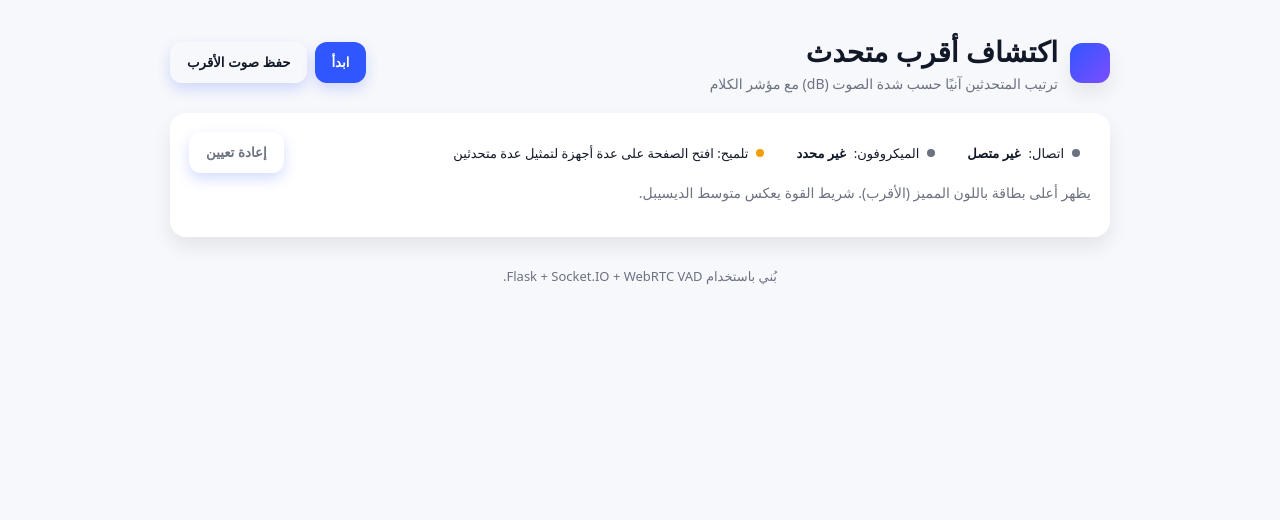
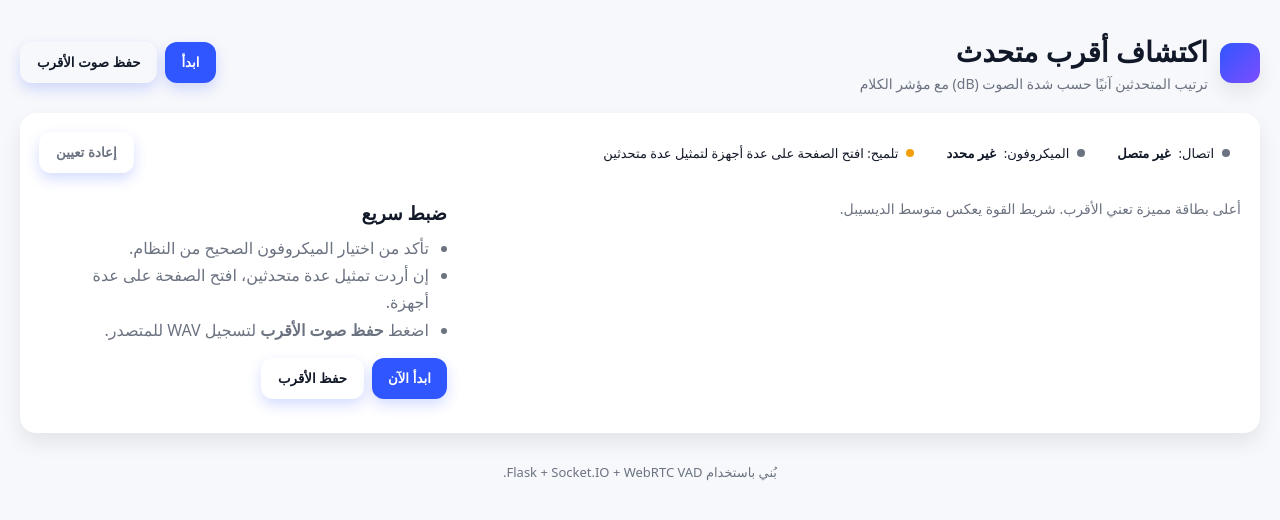
Before and after one commit to jullnar-radwan/closest_speaker_web, a Flask app: page / in a window 1280 px wide. Shown: the top 520 px of the page. Run offline with Flask 3, Linux system fonts and the light colour scheme; some libraries are stand-ins or nearby versions.

Commit message:
Update index.html

```diff
--- a/templates/index.html
+++ b/templates/index.html
@@ -1,114 +1,328 @@
 <!DOCTYPE html>
 <html lang="ar" dir="rtl">
+
 <head>
   <meta charset="utf-8" />
   <title>اكتشاف أقرب متحدث</title>
   <meta name="viewport" content="width=device-width, initial-scale=1" />
   <meta name="color-scheme" content="light dark" />
   <style>
-      :root{
+    :root {
       --bg: #0b0c10;
       --card: #121318;
       --muted: #a2a7b0;
       --text: #e9edf3;
       --accent: #4f7cff;
-        --success:#22c55e;
-        --danger:#ef4444;
-        --warn:#f59e0b;
-        --ring: rgba(79,124,255,.35);
-        --shadow: 0 10px 25px rgba(0,0,0,.25);
+      --success: #22c55e;
+      --danger: #ef4444;
+      --warn: #f59e0b;
+      --ring: rgba(79, 124, 255, .35);
+      --shadow: 0 10px 25px rgba(0, 0, 0, .25)
     }
-      @media (prefers-color-scheme: light){
-        :root{
-          --bg:#f7f8fb; --card:#ffffff; --muted:#6b7280; --text:#111827;
-          --accent:#3056ff; --ring: rgba(48,86,255,.2); --shadow:0 10px 20px rgba(0,0,0,.08);
+
+    @media (prefers-color-scheme: light) {
+      :root {
+        --bg: #f7f8fb;
+        --card: #ffffff;
+        --muted: #6b7280;
+        --text: #111827;
+        --accent: #3056ff;
+        --ring: rgba(48, 86, 255, .2);
+        --shadow: 0 10px 20px rgba(0, 0, 0, .08)
       }
     }
-      *{box-sizing: border-box}
-      html,body{margin:0; padding:0; background:var(--bg); color:var(--text); font-family: "Tajawal", system-ui, -apple-system, Segoe UI, Roboto, Arial}
-      a{color:inherit}
-      .container{max-width: 980px; margin: 32px auto; padding: 0 20px}
-      header{
-        display:flex; align-items:center; justify-content:space-between; gap:12px; margin-bottom:20px
+
+    * {
+      box-sizing: border-box
     }
-      .brand{
-        display:flex; align-items:center; gap:12px
+
+    html,
+    body {
+      margin: 0;
+      padding: 0;
+      background: var(--bg);
+      color: var(--text);
+      font-family: "Tajawal", system-ui, -apple-system, Segoe UI, Roboto, Arial
     }
-      .logo{
-        width:40px; height:40px; border-radius:12px; background:linear-gradient(135deg,var(--accent),#7c4dff);
-        box-shadow: var(--shadow);
+
+    .container {
+      max-width: 1280px;
+      margin: 32px auto;
+      padding: 0 20px
     }
-      h1{font-size: clamp(22px, 3vw, 28px); margin:0}
-      .sub{color:var(--muted); margin-top:4px; font-size:14px}
-      .panel{
-        background:var(--card); border:1px solid rgba(255,255,255,.06); border-radius:16px; padding:18px; box-shadow: var(--shadow)
+
+    header {
+      display: flex;
+      align-items: center;
+      justify-content: space-between;
+      gap: 12px;
+      margin-bottom: 20px
     }
-      .toolbar{
-        display:flex; flex-wrap:wrap; gap:10px; align-items:center; justify-content:space-between
+
+    .brand {
+      display: flex;
+      align-items: center;
+      gap: 12px
     }
-      .actions{display:flex; gap:10px; flex-wrap:wrap}
-      button{
-        appearance:none; border:none; border-radius:12px; padding:12px 16px; font-weight:600; cursor:pointer;
-        background:var(--accent); color:white; transition: transform .06s ease, box-shadow .2s ease;
-        box-shadow: 0 6px 14px var(--ring);
+
+    .logo {
+      width: 40px;
+      height: 40px;
+      border-radius: 12px;
+      background: linear-gradient(135deg, var(--accent), #7c4dff);
+      box-shadow: var(--shadow)
     }
-      button.secondary{background:transparent; color:var(--text); border:1px solid rgba(255,255,255,.12)}
-      button.ghost{background:transparent; color:var(--muted); border:1px dashed rgba(255,255,255,.15)}
-      button:active{transform: translateY(1px)}
-      .statuses{display:flex; gap:10px; flex-wrap:wrap}
-      .badge{
-        display:inline-flex; align-items:center; gap:8px; padding:8px 10px; border-radius:999px; font-size:13px;
-        background:rgba(255,255,255,.06); border:1px solid rgba(255,255,255,.08)
+
+    h1 {
+      font-size: clamp(22px, 3vw, 28px);
+      margin: 0
     }
-      .dot{
-        width:8px; height:8px; border-radius:50%; background:var(--muted)
+
+    .sub {
+      color: var(--muted);
+      margin-top: 4px;
+      font-size: 14px
     }
-      .dot.ok{background:var(--success)}
-      .dot.err{background:var(--danger)}
-      .dot.warn{background:var(--warn)}
-      .hint{color:var(--muted); font-size: 14px; margin-top:10px}
-      .grid{display:grid; grid-template-columns: repeat(auto-fill, minmax(260px,1fr)); gap:14px; margin-top:16px}
-      .card{
-        background:linear-gradient(180deg, rgba(255,255,255,.02), rgba(255,255,255,.005));
-        border:1px solid rgba(255,255,255,.08); border-radius:14px; padding:14px; position:relative; overflow:hidden
+
+    .panel {
+      background: var(--card);
+      border: 1px solid rgba(255, 255, 255, .06);
+      border-radius: 16px;
+      padding: 18px;
+      box-shadow: var(--shadow)
     }
-      .card.top{outline: 2px solid var(--accent); box-shadow: 0 0 0 6px var(--ring)}
-      .card header{display:flex; align-items:center; justify-content:space-between}
-      .avatar{
-        width:42px; height:42px; border-radius:12px; background: radial-gradient(120px 80px at 30% 20%, #ffffff22, transparent), linear-gradient(135deg,#2dd4bf33,#60a5fa33);
-        display:flex; align-items:center; justify-content:center; font-weight:700
+
+    .toolbar {
+      display: flex;
+      flex-wrap: wrap;
+      gap: 10px;
+      align-items: center;
+      justify-content: space-between
     }
-      .rank{
-        position:absolute; top:10px; left:10px; background:rgba(0,0,0,.35); color:#fff; padding:4px 10px; border-radius:999px; font-size:12px
+
+    .actions {
+      display: flex;
+      gap: 10px;
+      flex-wrap: wrap
     }
-      .db{
-        display:inline-flex; align-items:center; gap:6px; background: rgba(79,124,255,.14);
-        color: var(--text); border:1px solid var(--ring); padding:6px 10px; border-radius:999px; font-weight:700; font-variant-numeric: tabular-nums
+
+    button {
+      appearance: none;
+      border: none;
+      border-radius: 12px;
+      padding: 12px 16px;
+      font-weight: 600;
+      cursor: pointer;
+      background: var(--accent);
+      color: #fff;
+      transition: transform .06s ease, box-shadow .2s ease;
+      box-shadow: 0 6px 14px var(--ring)
     }
-      .speech{
-        display:inline-flex; align-items:center; gap:6px; padding:5px 8px; border-radius:999px; border:1px solid rgba(255,255,255,.12)
+
+    button.secondary {
+      background: transparent;
+      color: var(--text);
+      border: 1px solid rgba(255, 255, 255, .12)
     }
-      .speech .blip{
-        width:10px; height:10px; border-radius:50%; background: var(--success); box-shadow: 0 0 0 0 rgba(34,197,94,.7);
-        animation: pulse 1.6s infinite;
+
+    button.ghost {
+      background: transparent;
+      color: var(--muted);
+      border: 1px dashed rgba(255, 255, 255, .15)
     }
-      @keyframes pulse{
-        0%{box-shadow: 0 0 0 0 rgba(34,197,94,.7)}
-        70%{box-shadow: 0 0 0 10px rgba(34,197,94,0)}
-        100%{box-shadow: 0 0 0 0 rgba(34,197,94,0)}
+
+    button:active {
+      transform: translateY(1px)
     }
-      .meter{
-        height:8px; background:rgba(255,255,255,.06); border-radius:999px; overflow:hidden; margin-top:10px
+
+    .statuses {
+      display: flex;
+      gap: 10px;
+      flex-wrap: wrap
     }
-      .bar{
-        height:100%; width:12%; background: linear-gradient(90deg,#60a5fa,#4f46e5); transition: width .25s ease
+
+    .badge {
+      display: inline-flex;
+      align-items: center;
+      gap: 8px;
+      padding: 8px 10px;
+      border-radius: 999px;
+      font-size: 13px;
+      background: rgba(255, 255, 255, .06);
+      border: 1px solid rgba(255, 255, 255, .08)
     }
-      footer{margin:30px 0 10px; color:var(--muted); font-size:13px; text-align:center}
-      .spacer{height:6px}
-      .btns{display:flex; gap:8px; flex-wrap:wrap}
-      .kbd{font-family: ui-monospace, Menlo, Consolas, monospace; padding:2px 6px; border:1px solid rgba(255,255,255,.2); border-radius:6px; font-size:12px}
+
+    .dot {
+      width: 8px;
+      height: 8px;
+      border-radius: 50%;
+      background: var(--muted)
+    }
+
+    .dot.ok {
+      background: var(--success)
+    }
+
+    .dot.err {
+      background: var(--danger)
+    }
+
+    .dot.warn {
+      background: var(--warn)
+    }
+
+    .hint {
+      color: var(--muted);
+      font-size: 14px
+    }
+
+    /* === two-column layout: right column is bigger === */
+    .split {
+      display: grid;
+      grid-template-columns: 1.8fr 1fr;
+      gap: 18px;
+      margin-top: 12px
+    }
+
+    /* put the main cards first in markup so they render on the visually-right side in RTL */
+    @media (max-width: 900px) {
+      .split {
+        grid-template-columns: 1fr
+      }
+    }
+
+    /* Cards grid inside the main (right) column */
+    .grid {
+      display: grid;
+      grid-template-columns: repeat(auto-fill, minmax(300px, 1fr));
+      gap: 14px
+    }
+
+    .card {
+      background: linear-gradient(180deg, rgba(255, 255, 255, .02), rgba(255, 255, 255, .005));
+      border: 1px solid rgba(255, 255, 255, .08);
+      border-radius: 14px;
+      padding: 14px;
+      position: relative;
+      overflow: hidden
+    }
+
+    .card.top {
+      outline: 2px solid var(--accent);
+      box-shadow: 0 0 0 6px var(--ring)
+    }
+
+    .card header {
+      display: flex;
+      align-items: center;
+      justify-content: space-between;
+      gap: 12px
+    }
+
+    .avatar {
+      width: 48px;
+      height: 48px;
+      border-radius: 12px;
+      background: radial-gradient(120px 80px at 30% 20%, #ffffff22, transparent), linear-gradient(135deg, #2dd4bf33, #60a5fa33);
+      display: flex;
+      align-items: center;
+      justify-content: center;
+      font-weight: 700
+    }
+
+    .rank {
+      position: absolute;
+      top: 10px;
+      left: 10px;
+      background: rgba(0, 0, 0, .35);
+      color: #fff;
+      padding: 4px 10px;
+      border-radius: 999px;
+      font-size: 12px
+    }
+
+    .db {
+      display: inline-flex;
+      align-items: center;
+      gap: 6px;
+      background: rgba(79, 124, 255, .14);
+      color: var(--text);
+      border: 1px solid var(--ring);
+      padding: 6px 10px;
+      border-radius: 999px;
+      font-weight: 700;
+      font-variant-numeric: tabular-nums
+    }
+
+    .speech {
+      display: inline-flex;
+      align-items: center;
+      gap: 6px;
+      padding: 5px 8px;
+      border-radius: 999px;
+      border: 1px solid rgba(255, 255, 255, .12)
+    }
+
+    .speech .blip {
+      width: 10px;
+      height: 10px;
+      border-radius: 50%;
+      background: var(--success);
+      box-shadow: 0 0 0 0 rgba(34, 197, 94, .7);
+      animation: pulse 1.6s infinite
+    }
+
+    @keyframes pulse {
+      0% {
+        box-shadow: 0 0 0 0 rgba(34, 197, 94, .7)
+      }
+
+      70% {
+        box-shadow: 0 0 0 10px rgba(34, 197, 94, 0)
+      }
+
+      100% {
+        box-shadow: 0 0 0 0 rgba(34, 197, 94, 0)
+      }
+    }
+
+    .meter {
+      height: 10px;
+      background: rgba(255, 255, 255, .06);
+      border-radius: 999px;
+      overflow: hidden;
+      margin-top: 10px
+    }
+
+    .bar {
+      height: 100%;
+      width: 12%;
+      background: linear-gradient(90deg, #60a5fa, #4f46e5);
+      transition: width .25s ease
+    }
+
+    footer {
+      margin: 30px 0 10px;
+      color: var(--muted);
+      font-size: 13px;
+      text-align: center
+    }
+
+    .side-box {
+      background: rgba(255, 255, 255, .03);
+      border: 1px solid rgba(255, 255, 255, .06);
+      border-radius: 12px;
+      padding: 14px
+    }
+
+    .btns {
+      display: flex;
+      gap: 8px;
+      flex-wrap: wrap
+    }
   </style>
 </head>
+
 <body>
   <div class="container">
     <header>
@@ -128,8 +342,10 @@
     <div class="panel">
       <div class="toolbar">
         <div class="statuses">
-            <span class="badge" id="connBadge"><span class="dot" id="connDot"></span> اتصال: <strong id="connTxt">غير متصل</strong></span>
-            <span class="badge" id="micBadge"><span class="dot" id="micDot"></span> الميكروفون: <strong id="micTxt">غير محدد</strong></span>
+          <span class="badge" id="connBadge"><span class="dot" id="connDot"></span> اتصال: <strong id="connTxt">غير
+              متصل</strong></span>
+          <span class="badge" id="micBadge"><span class="dot" id="micDot"></span> الميكروفون: <strong id="micTxt">غير
+              محدد</strong></span>
           <span class="badge"><span class="dot warn"></span> تلميح: افتح الصفحة على عدة أجهزة لتمثيل عدة متحدثين</span>
         </div>
         <div class="actions">
@@ -137,9 +353,28 @@
         </div>
       </div>
 
-        <p class="hint">يظهر أعلى بطاقة باللون المميز (الأقرب). شريط القوة يعكس متوسط الديسيبل.</p>
+      <!-- split layout: main (cards) on the visually-right, side (hint/help) on the left -->
+      <div class="split">
+        <!-- MAIN (wider, right in RTL) -->
+        <div>
+          <p class="hint">أعلى بطاقة مميزة تعني الأقرب. شريط القوة يعكس متوسط الديسيبل.</p>
+          <div id="cards" class="grid" aria-live="polite" aria-busy="false"></div>
+        </div>
 
-        <div id="cards" class="grid" aria-live="polite" aria-busy="false"></div>
+        <!-- SIDE (narrower, left in RTL) -->
+        <aside class="side-box">
+          <h3 style="margin:0 0 10px">ضبط سريع</h3>
+          <ul style="margin:0 0 14px 0; padding:0 18px; color:var(--muted); line-height:1.7">
+            <li>تأكد من اختيار الميكروفون الصحيح من النظام.</li>
+            <li>إن أردت تمثيل عدة متحدثين، افتح الصفحة على عدة أجهزة.</li>
+            <li>اضغط <strong>حفظ صوت الأقرب</strong> لتسجيل WAV للمتصدر.</li>
+          </ul>
+          <div class="btns">
+            <button id="startBtn2">ابدأ الآن</button>
+            <button class="secondary" id="saveTopBtn2">حفظ الأقرب</button>
+          </div>
+        </aside>
+      </div>
     </div>
 
     <footer>بُني باستخدام Flask + Socket.IO + WebRTC VAD.</footer>
@@ -149,54 +384,59 @@
   <script src="/static/client.js"></script>
 
   <script>
-      // تحسينات واجهة (بدون تعديل جوهري في client.js)
+    // keep existing hooks; mirror to side buttons for convenience
     const connDot = document.getElementById('connDot');
     const connTxt = document.getElementById('connTxt');
-      const micDot  = document.getElementById('micDot');
-      const micTxt  = document.getElementById('micTxt');
+    const micDot = document.getElementById('micDot');
+    const micTxt = document.getElementById('micTxt');
     const cardsEl = document.getElementById('cards');
     const clearBtn = document.getElementById('clearBtn');
 
-      // سيتم استدعاؤها من client.js عند تغيّر الحالة
-      window.uiSetConnection = function(ok){
+    (function mirrorButtons() {
+      const b1 = document.getElementById('startBtn');
+      const b2 = document.getElementById('startBtn2');
+      if (b1 && b2) b2.onclick = () => b1.click();
+      const s1 = document.getElementById('saveTopBtn');
+      const s2 = document.getElementById('saveTopBtn2');
+      if (s1 && s2) s2.onclick = () => s1.click();
+    })();
+
+    // called from client.js
+    window.uiSetConnection = function (ok) {
       connDot.className = 'dot ' + (ok ? 'ok' : 'err');
       connTxt.textContent = ok ? 'متصل' : 'غير متصل';
     }
-      window.uiSetMic = function(ok, label){
+    window.uiSetMic = function (ok, label) {
       micDot.className = 'dot ' + (ok ? 'ok' : 'err');
       micTxt.textContent = ok ? (label || 'مُفعّل') : 'غير متاح';
     }
 
-      // دالة عرض البطاقات — يمكن استخدامها مباشرة من client.js
-      window.uiRenderRanking = function(list){
+    // render speakers ranking
+    window.uiRenderRanking = function (list) {
       cardsEl.innerHTML = '';
       list.forEach((s, idx) => {
         const card = document.createElement('div');
         card.className = 'card' + (idx === 0 ? ' top' : '');
-          card.setAttribute('role','group');
+        card.setAttribute('role', 'group');
         card.setAttribute('aria-label', `متحدث ${s.id} بمتوسط ${s.avg_db} ديسيبل`);
 
         const header = document.createElement('header');
 
         const left = document.createElement('div');
-          left.style.display = 'flex';
-          left.style.alignItems = 'center';
-          left.style.gap = '10px';
+        left.style.display = 'flex'; left.style.alignItems = 'center'; left.style.gap = '10px';
 
         const avatar = document.createElement('div');
         avatar.className = 'avatar';
-          avatar.textContent = s.id.slice(0,4);
+        avatar.textContent = s.id.slice(0, 4);
         left.appendChild(avatar);
 
         const txt = document.createElement('div');
-          txt.innerHTML = `<div style="font-weight:700">متحدث ${s.id.slice(0,8)}</div>
-                           <div class="sub" style="font-size:12px">الترتيب #${idx+1}</div>`;
+        txt.innerHTML = `<div style="font-weight:700">متحدث ${s.id.slice(0, 8)}</div>
+                           <div class="sub" style="font-size:12px">الترتيب #${idx + 1}</div>`;
         left.appendChild(txt);
 
         const right = document.createElement('div');
-          right.style.display = 'flex';
-          right.style.gap = '8px';
-          right.style.alignItems = 'center';
+        right.style.display = 'flex'; right.style.gap = '8px'; right.style.alignItems = 'center'; right.style.flexWrap = 'wrap';
 
         const db = document.createElement('span');
         db.className = 'db';
@@ -205,9 +445,9 @@
 
         const speech = document.createElement('span');
         speech.className = 'speech';
-          if(s.speech){
+        if (s.speech) {
           speech.innerHTML = `<span class="blip" aria-hidden="true"></span> <strong>يتكلم الآن</strong>`;
-          }else{
+        } else {
           speech.innerHTML = `<span class="dot"></span> صامت`;
         }
         right.appendChild(speech);
@@ -219,13 +459,15 @@
         meter.className = 'meter';
         const bar = document.createElement('div');
         bar.className = 'bar';
-          const pct = Math.max(0, Math.min(100, (s.avg_db + 60) * 1.2)); // خريطة تقريبية
+
+        // dB → %
+        const pct = Math.max(0, Math.min(100, (Number(s.avg_db) + 60) * 1.2));
         bar.style.width = pct + '%';
         meter.appendChild(bar);
 
         const rank = document.createElement('div');
         rank.className = 'rank';
-          rank.textContent = `#${idx+1}`;
+        rank.textContent = `#${idx + 1}`;
 
         card.appendChild(header);
         card.appendChild(rank);
@@ -234,9 +476,8 @@
       });
     }
 
-      clearBtn.addEventListener('click', () => {
-        cardsEl.innerHTML = '';
-      });
+    clearBtn.addEventListener('click', () => { cardsEl.innerHTML = ''; });
   </script>
 </body>
+
 </html>
```
Lines whose indentation alone changed are shown as unchanged.
